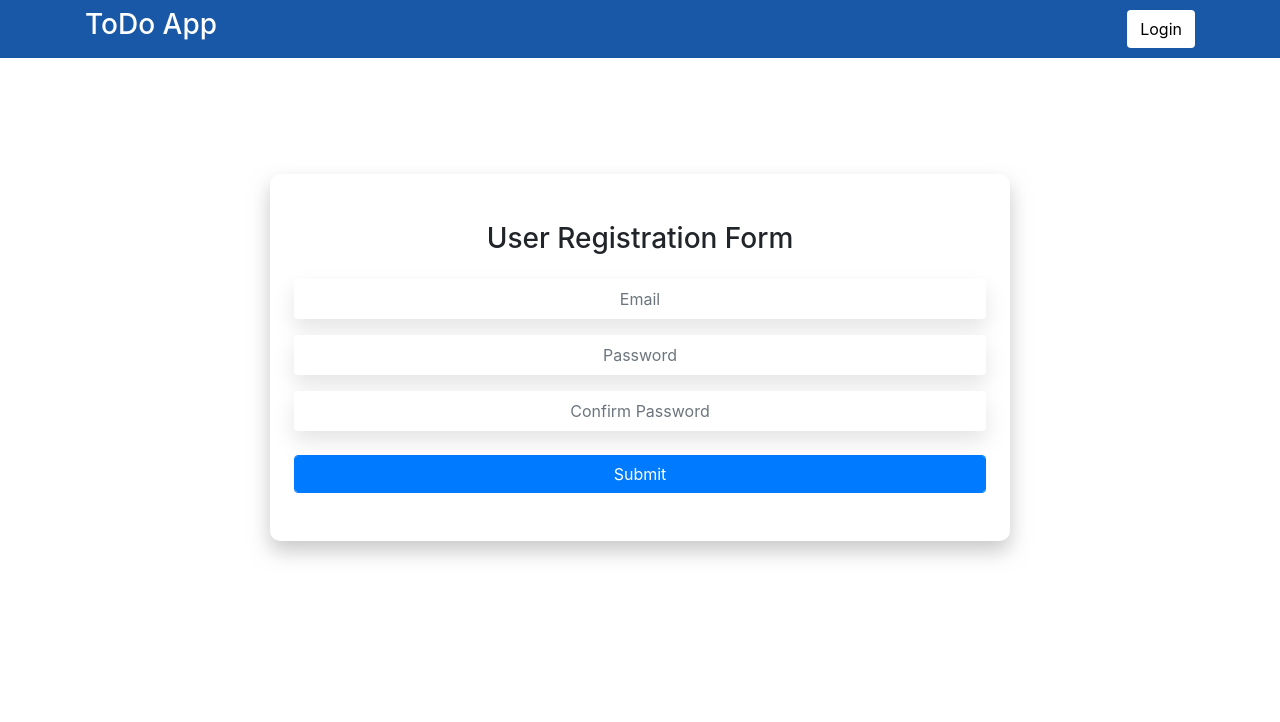
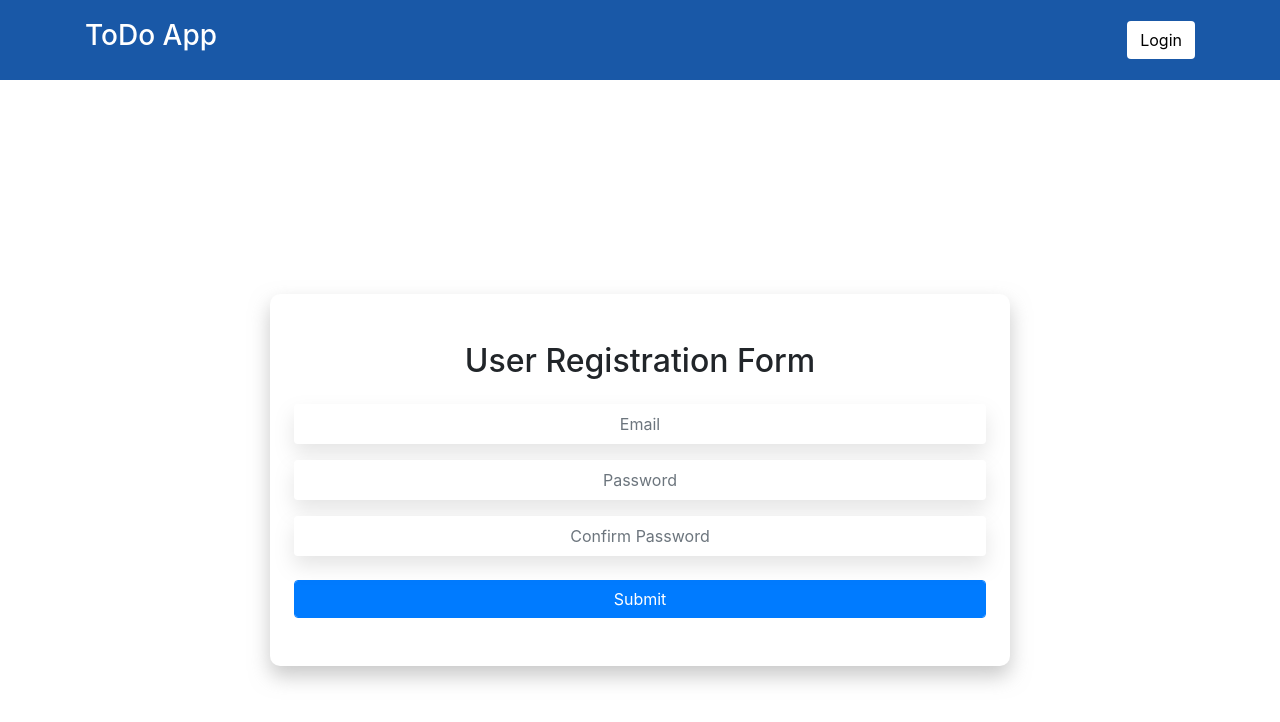
Before and after one commit to danny237/ToDo-App-REACT, a React (Create React App) app: page /register in a window 1280 px wide. Shown: the top 722 px of the page. Built offline with nearby package versions, Linux system fonts and the light colour scheme.

Commit message:
fix the size of navbar

```diff
--- a/src/Components/Forms/Register.css
+++ b/src/Components/Forms/Register.css
@@ -1,7 +1,10 @@
 .registration-page{
     height: 100vh;
-    margin-top: -100px;
 }
+.navbar{
+    height: 80px;
+}
+
 .registration-box{
     box-shadow: 0px 10px 20px rgba(148, 148, 148, 0.5);
     border-radius: 10px;
--- a/src/Components/Forms/Register.js
+++ b/src/Components/Forms/Register.js
@@ -36,7 +36,7 @@ export default function Register(props) {
         <React.Fragment>
             <nav className="navbar">
                 <div className="container">
-                    <h3 className="navbar-bran font-size-bolder">ToDo App</h3>
+                    <h3 className="navbar-bran">ToDo App</h3>
                     <Link to="/">
                         <button
                             className="btn logout-btn"
@@ -46,7 +46,7 @@ export default function Register(props) {
             </nav>
             <div className="container registration-page d-flex justify-content-center align-items-center">
                 <div className="registration-box p-4 col-10 col-lg-8">
-                    <h3 className="mt-4 text-center">User Registration Form</h3>
+                    <h2 className="mt-4 text-center">User Registration Form</h2>
                     <div className="justify-content-center">
                         <form className="form-group my-4" onSubmit={(e) => submitHandler(e)}>
                             <input
```
